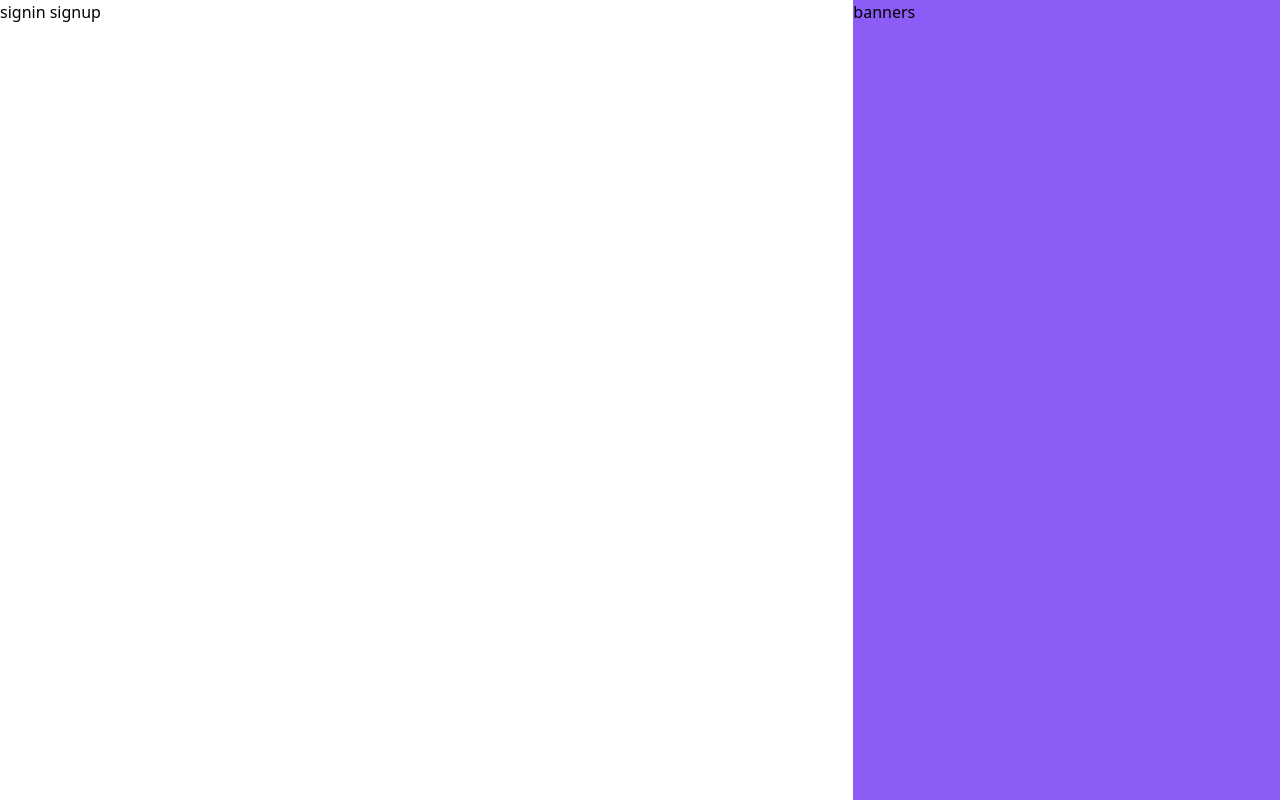
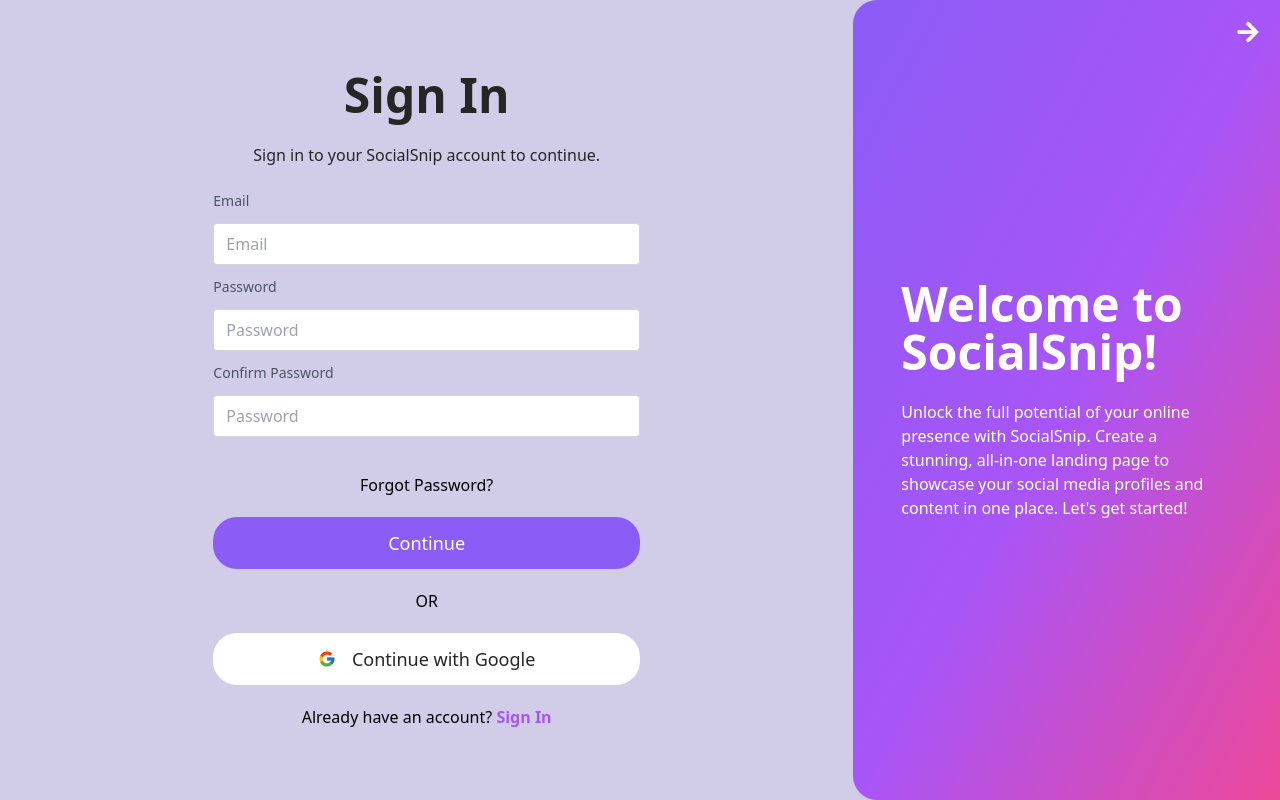
Before and after one commit to dimacuhamarc/social-snip, a React (Create React App) app: page /onboarding in a window 1280 px wide. Built offline with nearby package versions, Linux system fonts and the light colour scheme.

Commit message:
[FE] Fix Onboarding.js, Add SignUp fnc

```diff
--- a/public/index.html
+++ b/public/index.html
@@ -24,7 +24,7 @@
       work correctly both with client-side routing and a non-root public URL.
       Learn how to configure a non-root public URL by running `npm run build`.
     -->
-    <title>React App</title>
+    <title>SocialSnip</title>
   </head>
   <body>
     <noscript>You need to enable JavaScript to run this app.</noscript>
--- a/src/App.js
+++ b/src/App.js
@@ -1,7 +1,4 @@
 import './App.scss';
-import Profile from './pages/Profile';
-import logo from './assets/SocialSnip.svg';
-import Onboarding from './pages/Onboarding';
 import { MainLayout } from './layouts/MainLayout';
 import Routing from './routing/Routing';
 
--- a/src/index.scss
+++ b/src/index.scss
@@ -8,9 +8,10 @@
   margin: 0 auto;
   transition: all 0.5s ease-in-out;
   scroll-behavior: smooth;
-  //outline: red 1px solid;
+  // outline: red 1px solid;
+  user-select: none;
 }
 
 body {
-  background-color: rgb(196 181 253 / 0.9);
+  background-color: rgba(205, 199, 230, 0.9);
 }
--- a/src/layouts/MainLayout.jsx
+++ b/src/layouts/MainLayout.jsx
@@ -1,6 +1,7 @@
 export const MainLayout = ({ children }) => {
   return (
-    <div className='app h-full w-full flex flex-col gap-10 justify-center '>
+    <div className='app h-full w-full flex flex-col justify-center '>
+
       {children}
     </div>
   )
--- a/src/pages/Onboarding.jsx
+++ b/src/pages/Onboarding.jsx
@@ -1,13 +1,105 @@
+import { Link } from "react-router-dom";
+import logo from '../assets/Icon.svg';
+import { FaArrowRight } from "react-icons/fa";
+import { FcGoogle } from "react-icons/fc";
+import { useState } from "react";
+
+
 export default function Onboarding() {
+  const [isUserSelect, setIsUserSelect] = useState(false);
+
+  function ToggleUserSelect() {
+    if (isUserSelect) {
+      setIsUserSelect(false);
+    } else {
+      setIsUserSelect(true);
+    }
+  }
+
+  const msg = [
+    "Unlock the full potential of your online presence with SocialSnip. Create a stunning, all-in-one landing page to showcase your social media profiles and content in one place. Let's get started!",
+    "We're delighted to have you back. Sign in now and continue exploring SocialSnip!",
+  ]
 
   return (
     <div className="flex w-full h-full">
-      <div className="w-2/3 max-lg:w-full bg-white">
-        signin signup
+      <div className="flex flex-col items-center justify-center w-2/3 max-xl:w-full gap-5">
+        {isUserSelect ? <SignIn ToggleUserSelect={ToggleUserSelect} /> : <SignUp ToggleUserSelect={ToggleUserSelect}/>}
       </div>
-      <div className="w-1/3 bg-violet-500 max-lg:hidden">
-        banners
+      <div className="w-1/3 bg-gradient-to-br from-violet-500 via-purple-500 to-pink-500 max-xl:hidden rounded-s-3xl">
+        <div className="flex flex-col justify-center items-center gap-6 text-left px-12 h-full">
+          <Link to="/profile/@default" className="absolute top-4 right-4 text-white text-2xl hover:bg-white hover:bg-opacity-50 p-1 rounded-full"><FaArrowRight></FaArrowRight></Link>
+          <div className="flex flex-row justify-center items-center gap-6">
+            <h1 className="text-5xl font-bold text-white">Welcome to SocialSnip!</h1>
+          </div>
+          <p className="text-white">{isUserSelect ? msg[1] : msg[0]}</p>
+        </div>
       </div>
     </div>
   )
 }
+
+function SignIn({ToggleUserSelect}) {
+  document.title = 'Sign In | SocialSnip';
+  return (
+    <>
+      <div className="flex flex-col items-center justify-center gap-6 text-left px-12">
+        <h1 className="text-5xl font-bold text-neutral-800">Sign In</h1>
+        <p className="text-neutral-800">Sign in to your SocialSnip account to continue.</p>
+      </div>
+
+      <div className="flex flex-col relative w-3/6 gap-2 font-medium">
+        <label className="leading-7 text-sm text-left w-full text-gray-600">Email</label>
+        <input type="email" placeholder="Email" id="email" name="email" className="w-full bg-white rounded border border-gray-300 focus:border-violet-500 focus:ring-2 focus:ring-violet-200 text-base outline-none text-gray-700 py-1 px-3 leading-8 transition-colors duration-200 ease-in-out"/>
+        <label className="leading-7 text-sm text-left w-full text-gray-600">Password</label>
+        <input type="Password" placeholder="Password" id="Password" name="Password" className="w-full bg-white rounded border border-gray-300 focus:border-violet-500 focus:ring-2 focus:ring-violet-200 text-base outline-none text-gray-700 py-1 px-3 leading-8 transition-colors duration-200 ease-in-out"/>
+      </div>
+
+      <p className="w-3/6">Forgot Password/Email?</p>
+      <button className="inline-flex justify-center text-white bg-violet-500 border-0 w-3/6 py-3 px-8 focus:outline-none hover:bg-violet-800 rounded-3xl text-lg">
+        Sign In
+      </button>
+      OR
+      <button className="inline-flex justify-center text-neutral-800 font-medium bg-white border-0 w-3/6 py-3 px-8 hover:bg-slate-200 rounded-3xl text-lg">
+        <div className="flex flex-row justify-center items-center gap-4">
+          <FcGoogle />
+          <span>Continue with Google</span>
+        </div>
+      </button>
+      <p>Don't have an account? <Link className="text-purple-500 font-semibold hover:underline" onClick={ToggleUserSelect}>Sign Up</Link></p>
+    </>
+  )
+}
+
+function SignUp({ToggleUserSelect}) {
+  document.title = 'Sign Up | SocialSnip';
+  return (
+    <>
+      <div className="flex flex-col items-center justify-center gap-6 text-left px-12">
+        <h1 className="text-5xl font-bold text-neutral-800">Sign In</h1>
+        <p className="text-neutral-800">Sign in to your SocialSnip account to continue.</p>
+      </div>
+
+      <div className="flex flex-col relative w-3/6 mb-4 gap-2 font-medium">
+        <label className="leading-7 text-sm text-left w-full text-gray-600">Email</label>
+        <input type="email" placeholder="Email" id="signup-email" name="email" className="w-full bg-white rounded border border-gray-300 focus:border-violet-500 focus:ring-2 focus:ring-violet-200 text-base outline-none text-gray-700 py-1 px-3 leading-8 transition-colors duration-200 ease-in-out"/>
+        <label className="leading-7 text-sm text-left w-full text-gray-600">Password</label>
+        <input type="Password" placeholder="Password" id="signup-Password" name="Password" className="w-full bg-white rounded border border-gray-300 focus:border-violet-500 focus:ring-2 focus:ring-violet-200 text-base outline-none text-gray-700 py-1 px-3 leading-8 transition-colors duration-200 ease-in-out"/>
+        <label className="leading-7 text-sm text-left w-full text-gray-600">Confirm Password</label>
+        <input type="Password" placeholder="Password" id="signup-ConfirmPassword" name="Password" className="w-full bg-white rounded border border-gray-300 focus:border-violet-500 focus:ring-2 focus:ring-violet-200 text-base outline-none text-gray-700 py-1 px-3 leading-8 transition-colors duration-200 ease-in-out"/>
+      </div>
+      <p>Forgot Password?</p>
+      <button className="inline-flex justify-center text-white bg-violet-500 border-0 w-3/6 py-3 px-8 focus:outline-none hover:bg-violet-800 rounded-3xl text-lg">
+        Continue
+      </button>
+      OR
+      <button className="inline-flex justify-center text-neutral-800 font-medium bg-white border-0 w-3/6 py-3 px-8 hover:bg-slate-200 rounded-3xl text-lg">
+        <div className="flex flex-row justify-center items-center gap-4">
+          <FcGoogle />
+          <span>Continue with Google</span>
+        </div>
+      </button>
+      <p>Already have an account? <Link className="text-purple-500 font-semibold hover:underline" onClick={ToggleUserSelect}>Sign In</Link></p>
+    </>
+  )
+}
--- a/src/pages/Profile.jsx
+++ b/src/pages/Profile.jsx
@@ -1,5 +1,5 @@
-import { FaFacebook, FaTwitter, FaTwitch, FaArrowRight, FaUser, FaCopy } from 'react-icons/fa';
-import { Link } from 'react-router-dom';
+import { FaFacebook, FaTwitter, FaTwitch, FaArrowRight, FaCopy } from 'react-icons/fa';
+import { Link, useParams } from 'react-router-dom';
 
 const links = [
   {
@@ -27,11 +27,6 @@
   }
 ]
 
-function copyToClipboard(href) {
-  navigator.clipboard.writeText(href);
-  AlertBox (`${<span className='font-bold'>{user_details[0].at}</span>} to clipboard!`, 'Snipped!');
-}
-
 function AlertBox({item, msg, type}) {
   return (
     <>
@@ -47,22 +42,20 @@
 }
 
 export default function Profile() {
-  document.title = `@${user_details[0].at} | SocialSnip`;
+  const { user } = useParams();
+  document.title = `${user} | SocialSnip`;
 
   return (
-
-    <div className="flex flex-col w-screen h-4/6 gap-6">
-      {/* <alertbox msg={`${user_details[0].at} to clipboard!`} type={'Snapped!'}/>
-      <alertbox msg={`${user_details[0].at} to clipboard!`} type={'Snapped!'}/> */}
-      <AlertBox item={`${user_details[0].at}`} msg=' to clipboard!' type={'Snipped!'}/>
-      <div className="h-1/3 w-1/4 px-10 py-12 rounded-xl bg-neutral-800 shadow-lg hover:shadow-indigo-950 hover:scale-105 cursor-pointer outline outline-offset-4 outline-violet-700 hover:-outline-offset-8">
+    <div className="flex flex-col w-screen h-4/6 gap-6 max-md:p-8">
+      <AlertBox item={`${user}`} msg=' to clipboard!' type={'Snipped!'}/>
+      <div className="h-1/3 w-96 max-md:w-full px-10 py-12 rounded-xl bg-neutral-800 shadow-lg hover:shadow-indigo-950 hover:scale-105 cursor-pointer outline outline-offset-4 outline-violet-700 hover:-outline-offset-8">
         <h1 className="text-violet-300 font-bold text-4xl">{user_details[0].username}</h1>
         <p className="text-neutral-100 font-semibold text-xl">
           {user_details[0].bio}
         </p>
-        <Link to={`@${user_details[0].at}`} onClick={() => copyToClipboard(user_details[0].at)} className="text-neutral-100 text-base hover:underline hover:underline-offset-2">@{user_details[0].at}</Link>
+        <Link onClick={() => copyToClipboard(user)} className="text-neutral-100 text-base hover:underline hover:underline-offset-2">{user}</Link>
       </div>
-      <div className="inline-flex flex-col h-2/3 w-1/4 px-6 py-8 rounded-xl bg-neutral-800 gap-2 overflow-y-auto overflow-x-hidden scrollrounded outline outline-offset-4 outline-violet-700">
+      <div className="inline-flex flex-col h-2/3 w-96 max-md:w-full px-6 py-8 rounded-xl bg-neutral-800 gap-2 overflow-y-auto overflow-x-hidden scrollrounded outline outline-offset-4 outline-violet-700">
         {links.length === 0 ? (
           <EmptyLink />
         ) : (
@@ -97,3 +90,8 @@
     </div>
   );
 }
+
+function copyToClipboard(href) {
+  navigator.clipboard.writeText(href);
+  AlertBox (`${<span className='font-bold'>{user_details[0].at}</span>} to clipboard!`, 'Snipped!');
+}
--- a/src/routing/RouteData.js
+++ b/src/routing/RouteData.js
@@ -9,9 +9,10 @@
     component: () => <Onboarding />
   },
   {
-    path: "/:username",
+    path: "/profile/:user",
     exact: true,
     component: () => <Profile />
+
   },
 ];
 
--- a/src/routing/Routing.js
+++ b/src/routing/Routing.js
@@ -1,5 +1,5 @@
 import React from "react";
-import { Route, Routes, Navigate } from "react-router-dom";
+import { Route, Routes } from "react-router-dom";
 import RouteData from "./RouteData";
 
 const Routing = () => {
```
Also changed, not shown: src/assets/Icon.svg (added).
